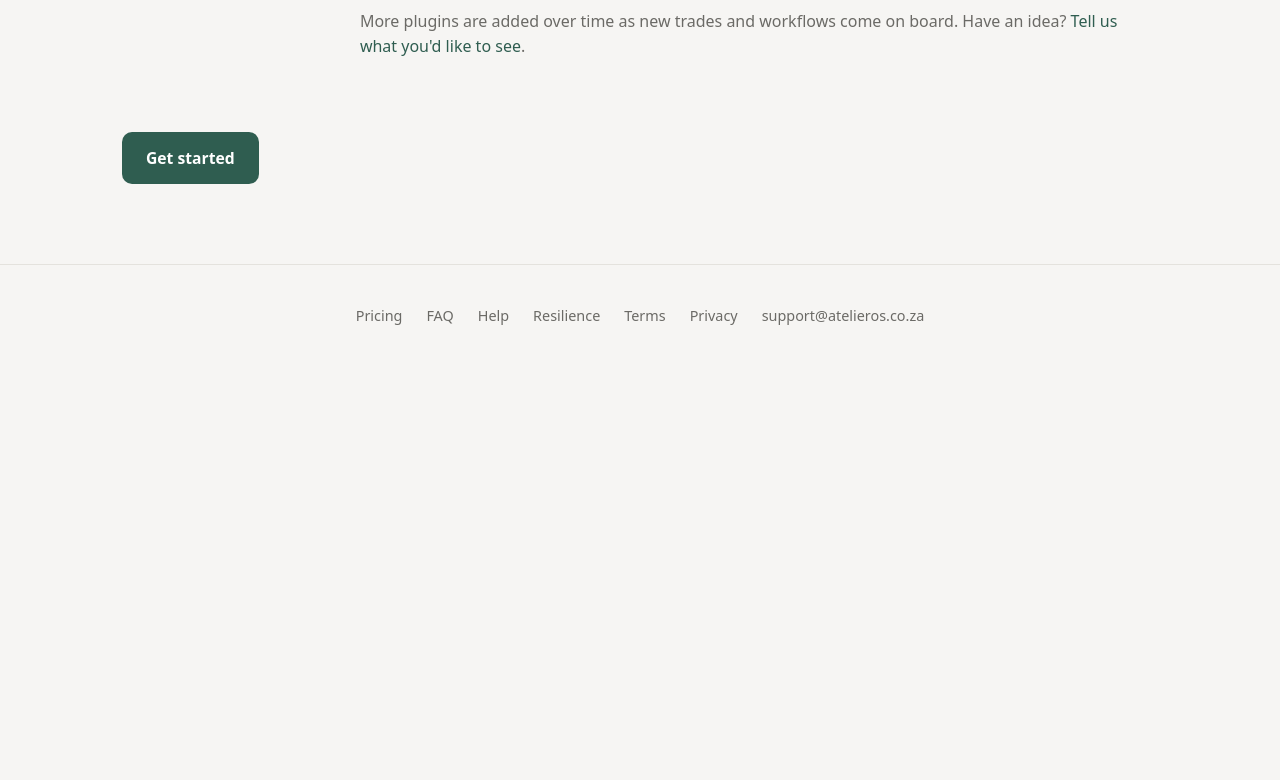
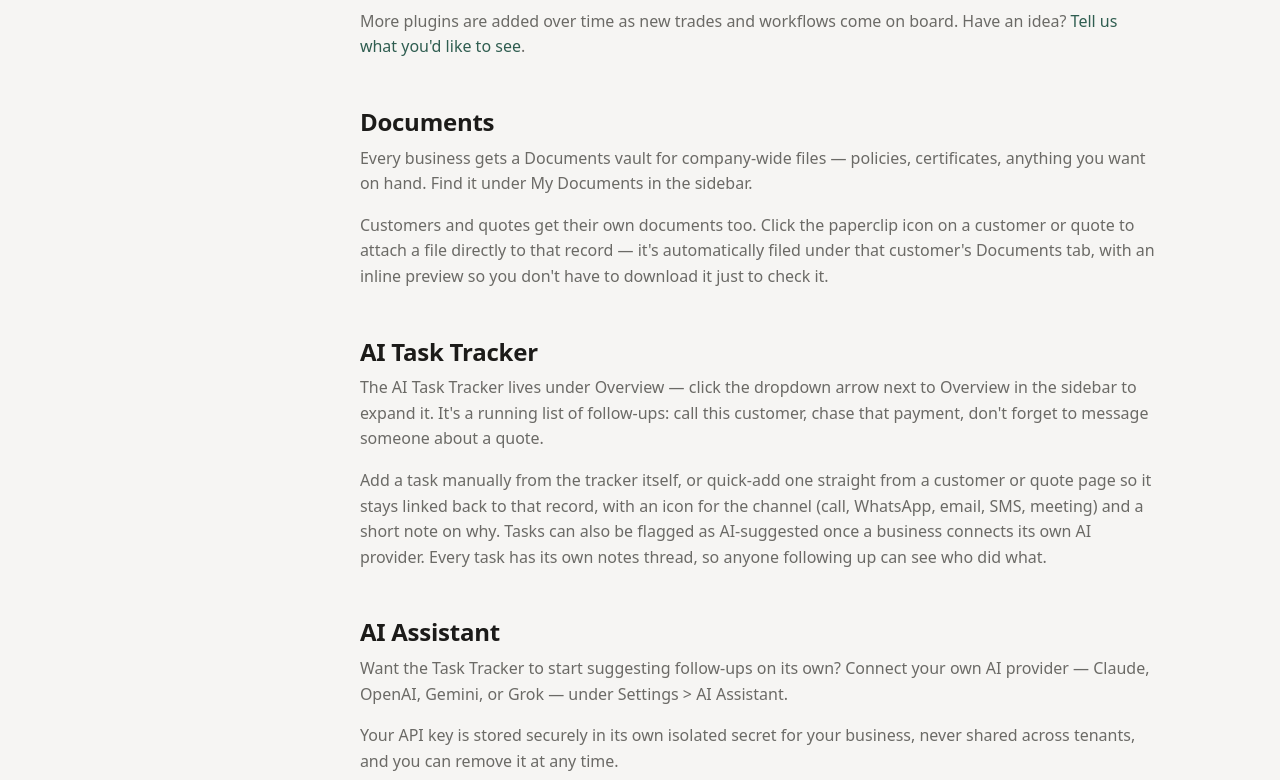
Before and after one commit to atelieros-site/atelier, a plain HTML site: page help/index.html in a window 1280 px wide. Shown: the part 1720-2500 px from the top of the page. Before the commit the page ends 2087 px from the top, so only its background shows below. Drawn offline with Linux system fonts and the light colour scheme.

Commit message:
Add help page sections for Documents, AI Task Tracker, and AI Assistant
Co-Authored-By: Claude Sonnet 5 <noreply@anthropic.com>
Claude-Session: https://claude.ai/code/session_01G2BgwbSVnCr3vNGPYtb9v2

```diff
--- a/help/index.html
+++ b/help/index.html
@@ -44,6 +44,9 @@
       <a href="#quotes-invoices">Quotes &amp; Invoices</a>
       <a href="#dashboard">Dashboard &amp; overview</a>
       <a href="#plugins">Plugins</a>
+      <a href="#documents">Documents</a>
+      <a href="#ai-task-tracker">AI Task Tracker</a>
+      <a href="#ai-assistant">AI Assistant</a>
     </nav>
 
     <div class="help-content">
@@ -87,6 +90,24 @@
         </ul>
         <p>More plugins are added over time as new trades and workflows come on board. Have an idea? <a href="mailto:support@atelieros.co.za">Tell us what you'd like to see</a>.</p>
       </section>
+
+      <section id="documents" class="help-section">
+        <h2>Documents</h2>
+        <p>Every business gets a Documents vault for company-wide files — policies, certificates, anything you want on hand. Find it under My Documents in the sidebar.</p>
+        <p>Customers and quotes get their own documents too. Click the paperclip icon on a customer or quote to attach a file directly to that record — it's automatically filed under that customer's Documents tab, with an inline preview so you don't have to download it just to check it.</p>
+      </section>
+
+      <section id="ai-task-tracker" class="help-section">
+        <h2>AI Task Tracker</h2>
+        <p>The AI Task Tracker lives under Overview — click the dropdown arrow next to Overview in the sidebar to expand it. It's a running list of follow-ups: call this customer, chase that payment, don't forget to message someone about a quote.</p>
+        <p>Add a task manually from the tracker itself, or quick-add one straight from a customer or quote page so it stays linked back to that record, with an icon for the channel (call, WhatsApp, email, SMS, meeting) and a short note on why. Tasks can also be flagged as AI-suggested once a business connects its own AI provider. Every task has its own notes thread, so anyone following up can see who did what.</p>
+      </section>
+
+      <section id="ai-assistant" class="help-section">
+        <h2>AI Assistant</h2>
+        <p>Want the Task Tracker to start suggesting follow-ups on its own? Connect your own AI provider — Claude, OpenAI, Gemini, or Grok — under Settings &gt; AI Assistant.</p>
+        <p>Your API key is stored securely in its own isolated secret for your business, never shared across tenants, and you can remove it at any time.</p>
+      </section>
     </div>
   </div>
 
```
